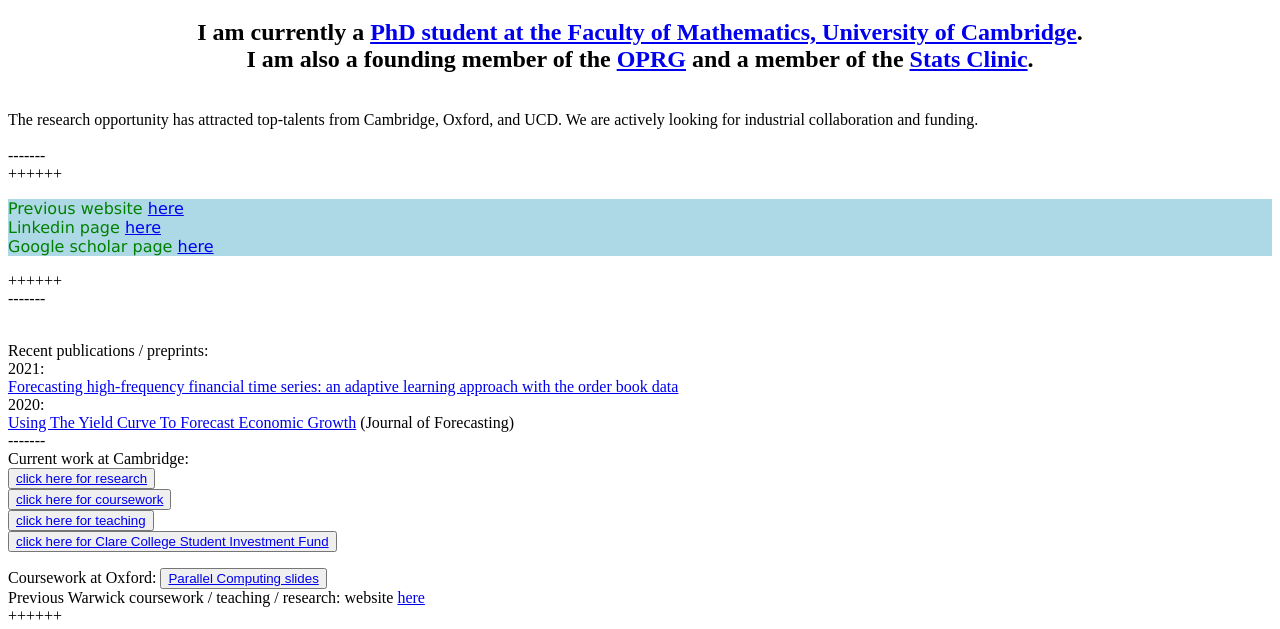
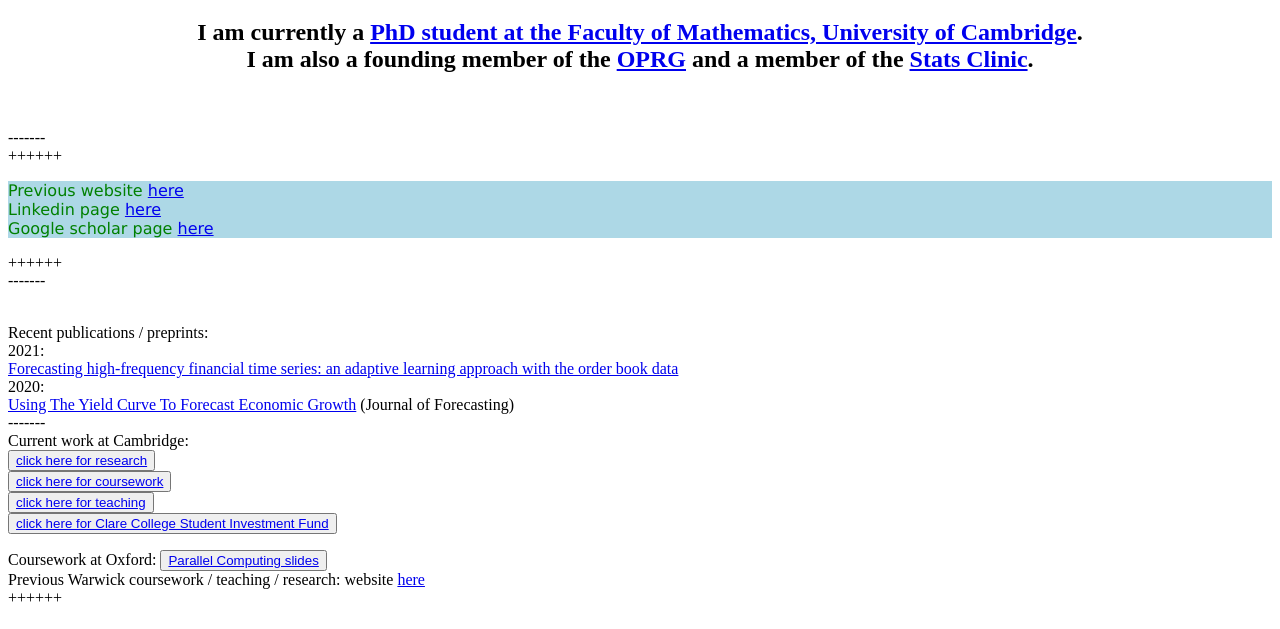
Before and after one commit to parleyyang/parleyyang.github.io, a plain HTML site: page index.html in a window 1280 px wide. Shown: the part 98-727 px from the top of the page. Drawn offline with Linux system fonts and the light colour scheme.

Commit message:
Update index.html

```diff
--- a/index.html
+++ b/index.html
@@ -41,8 +41,8 @@ Here</a> is the first video recoording.
 Here </a> is the second video recoording, with a Q&A session.
 </p>
  -->
-The research opportunity has attracted top-talents from Cambridge, Oxford, and UCD. We are actively looking for industrial collaboration and funding.
-<br>
+<!-- The research opportunity has attracted top-talents from Cambridge, Oxford, and UCD. We are actively looking for industrial collaboration and funding.
+<br> -->
 
 
 </font>
```
